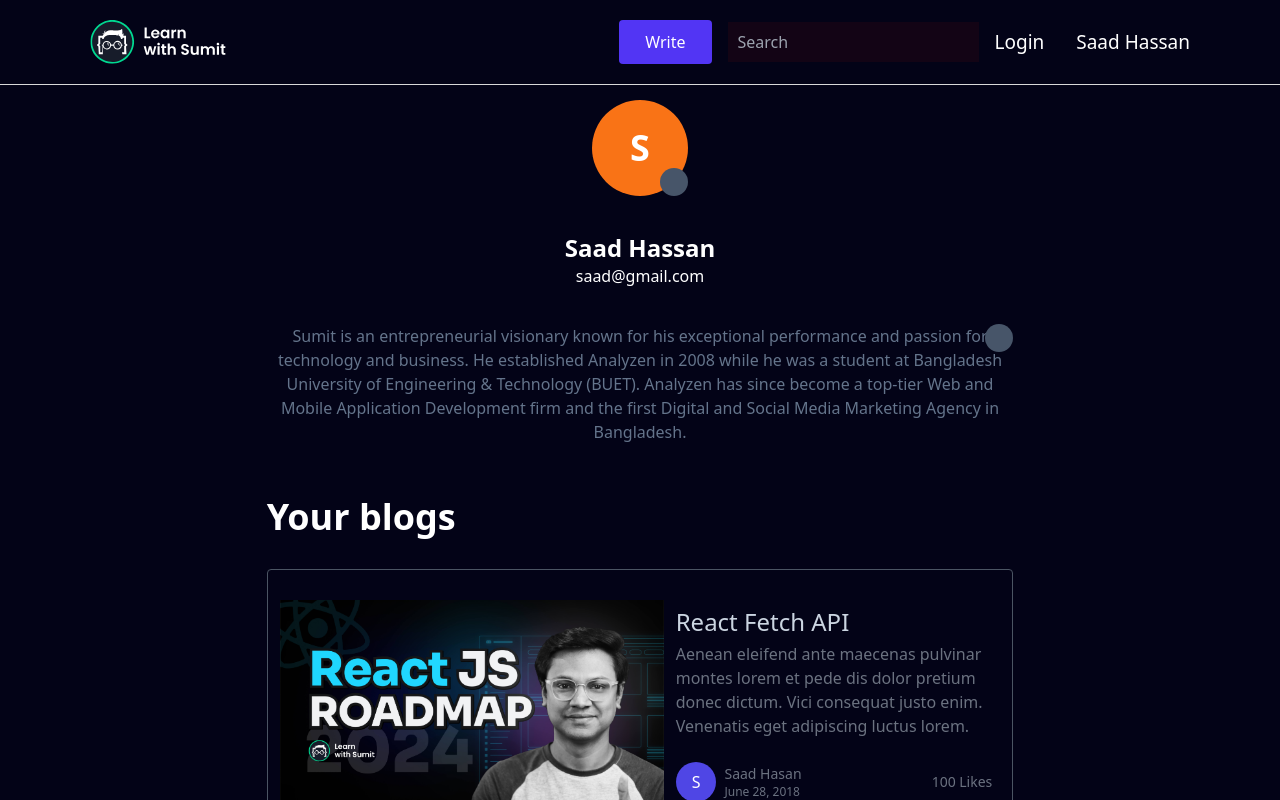
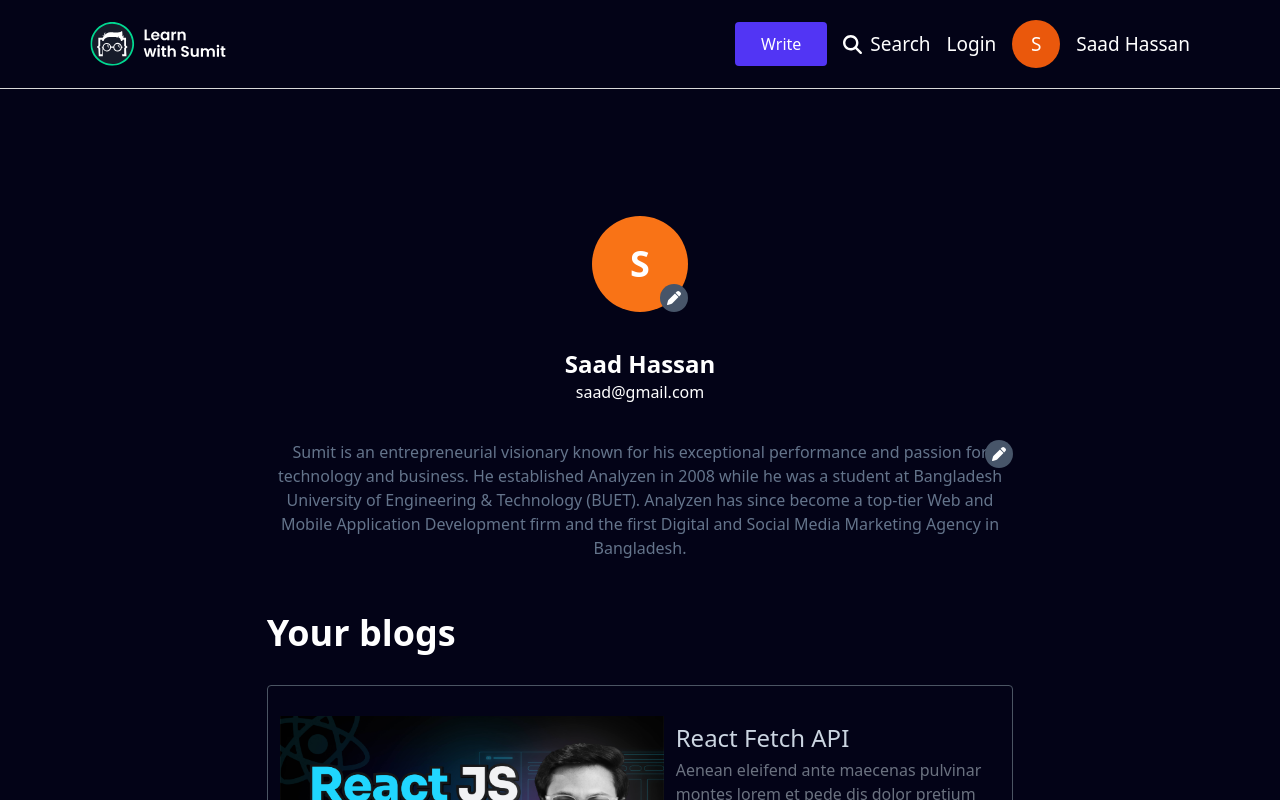
Before and after one commit to Nazim6269/nazimblogs, a React (Vite) app: page / in a window 1280 px wide. Shown: the top 800 px of the page. Built offline with nearby package versions, Linux system fonts and the light colour scheme.

Commit message:
✨ feat: add fontawesome icons

```diff
--- a/src/Components/shared/Navbar/Navbar.jsx
+++ b/src/Components/shared/Navbar/Navbar.jsx
@@ -1,3 +1,5 @@
+import { faSearch } from "@fortawesome/free-solid-svg-icons";
+import { FontAwesomeIcon } from "@fortawesome/react-fontawesome";
 import styled from "./navbar.module.css";
 
 const Navbar = () => {
@@ -9,10 +11,15 @@ const Navbar = () => {
         </div>
         <div className={styled.rightPanel}>
           <button>write</button>
-          <input type="search" name="" id="" placeholder="Search" />
+          <div className="flex justify-center items-center gap-2">
+            <FontAwesomeIcon icon={faSearch} className="text-white text-md " />
+            <span>Search</span>
+          </div>
 
           <a href="/">login</a>
-          <img src="" alt="" />
+          <span className="bg-orange-600 w-12 h-12 rounded-full flex justify-center items-center">
+            S
+          </span>
           <span>saad hassan</span>
         </div>
       </div>
--- a/src/Components/ui/container/Container.jsx
+++ b/src/Components/ui/container/Container.jsx
@@ -1,7 +1,7 @@
 import styled from "styled-components";
 
 const Container = styled.div`
-  padding: 0 5rem;
+  padding: 7rem 5rem;
   display: flex;
   justify-content: center;
   align-items: center;
--- a/src/screens/BlogCards/BlogCards.jsx
+++ b/src/screens/BlogCards/BlogCards.jsx
@@ -1,6 +1,6 @@
 const BlogCards = () => {
   return (
-    <div className="flex justify-center items-center gap-3 text-white  px-3 py-7 border rounded border-gray-600 hover:border-blue-400">
+    <div className="flex justify-center items-center gap-3 text-white  px-3 py-7 border rounded border-gray-600 transition duration-300 hover:ease-in hover:border-blue-400">
       <img className="w-96 " src="/React-Roadmap.jpg" alt="" />
       <div className="mt-2">
         <h3 className="text-slate-300 text-xl lg:text-2xl">React Fetch API</h3>
--- a/src/screens/Profile/Profile.jsx
+++ b/src/screens/Profile/Profile.jsx
@@ -1,3 +1,5 @@
+import { faPen } from "@fortawesome/free-solid-svg-icons";
+import { FontAwesomeIcon } from "@fortawesome/react-fontawesome";
 import BlogCards from "../BlogCards/BlogCards";
 
 const Profile = () => {
@@ -7,7 +9,9 @@ const Profile = () => {
         <p className="bg-orange-500 w-24 h-24 text-4xl rounded-full text-white font-bold flex justify-center items-center">
           S
         </p>
-        <span className="bg-slate-600 w-7 h-7 rounded-full absolute bottom-0 right-0"></span>
+        <span className="bg-slate-600 w-7 h-7 rounded-full absolute bottom-0 right-0 flex justify-center items-center text-sm">
+          <FontAwesomeIcon icon={faPen} className="text-white" />
+        </span>
       </div>
       <div className="text-center my-6">
         <span className="text-white text-2xl font-bold">Saad Hassan</span>
@@ -22,7 +26,9 @@ const Profile = () => {
           Web and Mobile Application Development firm and the first Digital and
           Social Media Marketing Agency in Bangladesh.
         </p>
-        <span className="bg-slate-600 w-7 h-7 rounded-full absolute  top-0 right-0"></span>
+        <span className="bg-slate-600 w-7 h-7 rounded-full absolute top-0 right-0 flex justify-center items-center text-sm">
+          <FontAwesomeIcon icon={faPen} className="text-white" />
+        </span>
       </div>
 
       <hr />
--- a/src/Components/SingleBlog/SingleBlog.jsx
+++ b/src/screens/SingleBlog/SingleBlog.jsx
@@ -1,5 +1,5 @@
-import Comments from "../Comments/Comments";
-import User from "../User/User";
+import Comments from "../../Components/Comments/Comments";
+import User from "../../Components/User/User";
 import style from "./single.module.css";
 
 const SingleBlog = () => {
```
Also changed, not shown: src/screens/SingleBlog/single.module.css (renamed from src/Components/SingleBlog/single.module.css).
